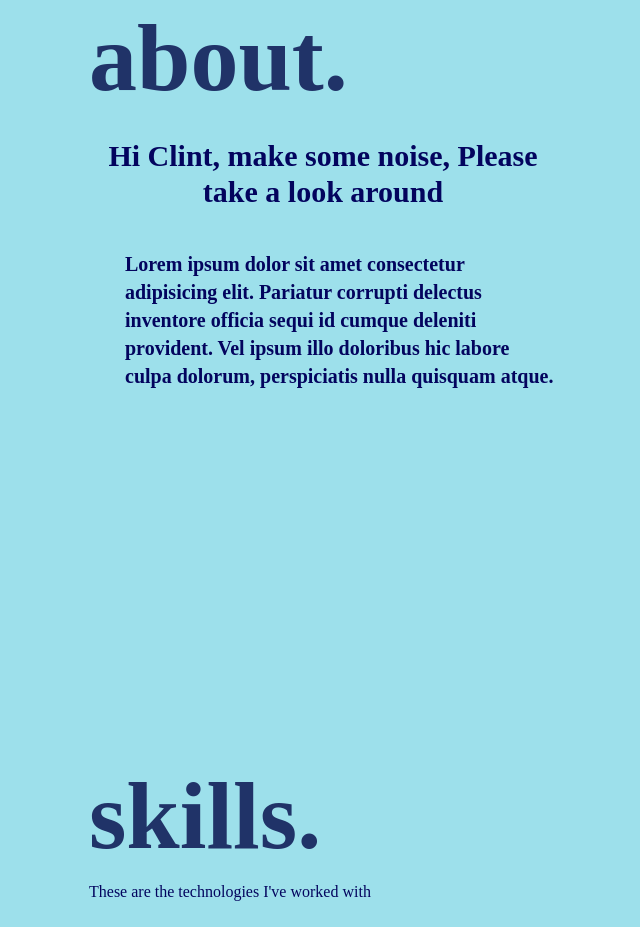
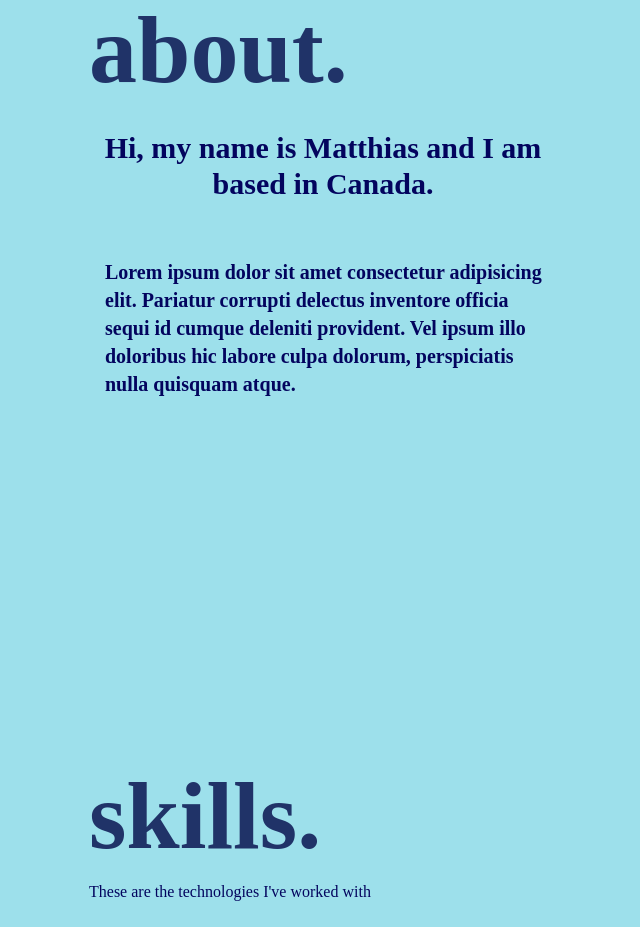
Before and after one commit to imReset/my-portfolio, a React (Create React App) app: page / in a window 1280 px wide. Shown: the part 1060-1987 px from the top of the page, without its empty margins (67-707 px from the left). Built offline with nearby package versions, Linux system fonts and the light colour scheme.

Commit message:
done about section (for now)

```diff
--- a/src/components/About.jsx
+++ b/src/components/About.jsx
@@ -11,10 +11,10 @@ const About = () => {
         </div>
         <div className="max-w-[1000px] w-full grid sm:grid-cols-2 gap-8 px-4">
           <div className="sm:text-left text-4xl font-bold text-[#03045E]">
-            <h1 class="w-full text-3xl font-semibold sm:text-center pl-15 pb-10">
-              Hi Clint, make some noise, Please take a look around
+            <h1 class="w-full text-3xl font-semibold sm:text-center pl-15 pb-14">
+              Hi, my name is Matthias and I am based in Canada.
             </h1>
-            <p class="w-full text-xl font-semibold block sm:text-left pl-9 pb-10 content-center">
+            <p class="w-full text-xl font-semibold block sm:text-left pl-4 pb-10 content-center">
               Lorem ipsum dolor sit amet consectetur adipisicing elit. Pariatur
               corrupti delectus inventore officia sequi id cumque deleniti
               provident. Vel ipsum illo doloribus hic labore culpa dolorum,
```
